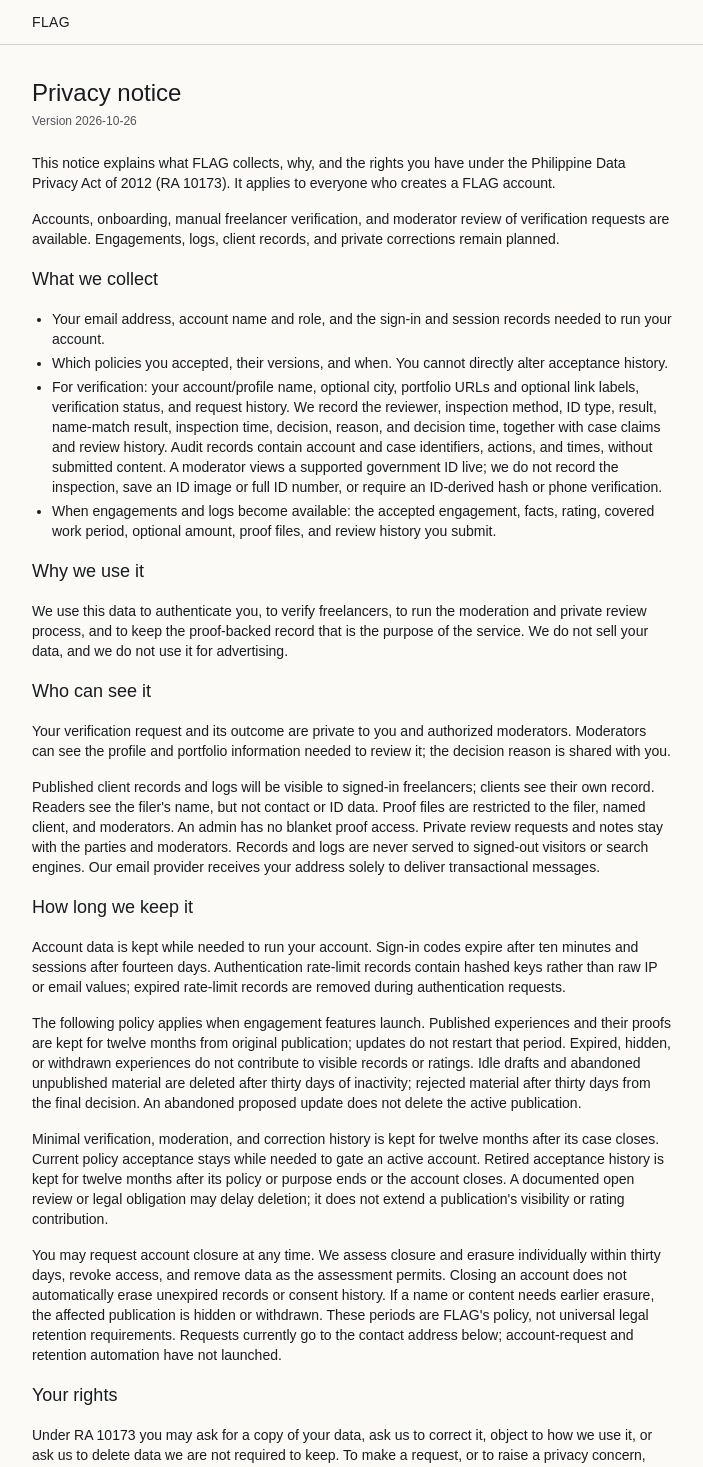
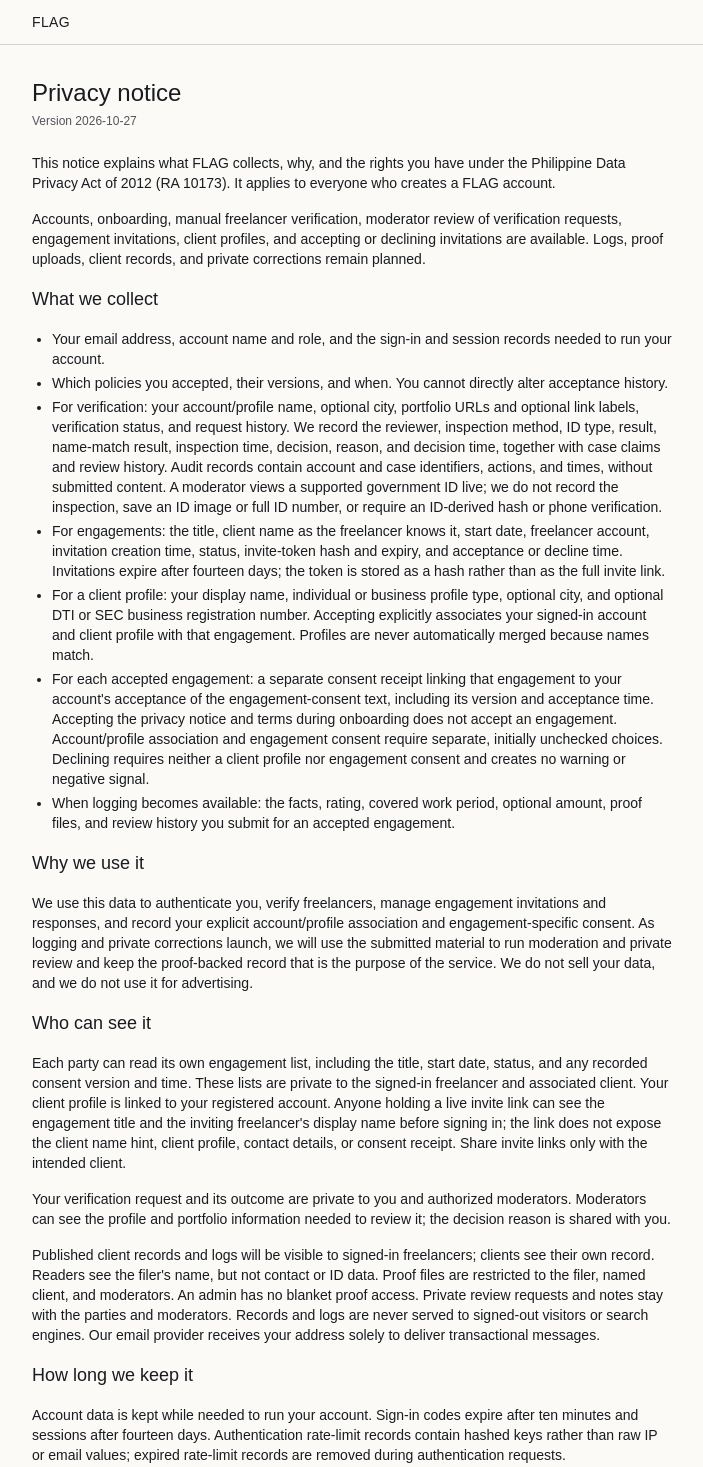
Before and after one commit to slvdrvncntjvr/FLAG, a Next.js app in the folder web/: page /legal/privacy in a window 1280 px wide. Shown: the top 1467 px of the page, without its empty margins (288-991 px from the left). Built offline with nearby package versions, Linux system fonts and the light colour scheme; a web font is replaced by a local one.

Commit message:
PRD-F9 update engagement notices and record dev migration

```diff
--- a/web/src/app/(public)/legal/privacy/page.tsx
+++ b/web/src/app/(public)/legal/privacy/page.tsx
@@ -12,8 +12,9 @@ export default function Privacy() {
         2012 (RA 10173). It applies to everyone who creates a FLAG account.
       </p>
       <p>
-        Accounts, onboarding, manual freelancer verification, and moderator review of verification requests are
-        available. Engagements, logs, client records, and private corrections remain planned.
+        Accounts, onboarding, manual freelancer verification, moderator review of verification requests, engagement
+        invitations, client profiles, and accepting or declining invitations are available. Logs, proof uploads,
+        client records, and private corrections remain planned.
       </p>
 
       <h2 className="font-serif text-lg">What we collect</h2>
@@ -29,19 +30,44 @@ export default function Privacy() {
           image or full ID number, or require an ID-derived hash or phone verification.
         </li>
         <li>
-          When engagements and logs become available: the accepted engagement, facts, rating, covered work period,
-          optional amount, proof files, and review history you submit.
+          For engagements: the title, client name as the freelancer knows it, start date, freelancer account,
+          invitation creation time, status, invite-token hash and expiry, and acceptance or decline time. Invitations
+          expire after fourteen days; the token is stored as a hash rather than as the full invite link.
+        </li>
+        <li>
+          For a client profile: your display name, individual or business profile type, optional city, and optional
+          DTI or SEC business registration number. Accepting explicitly associates your signed-in account and client
+          profile with that engagement. Profiles are never automatically merged because names match.
+        </li>
+        <li>
+          For each accepted engagement: a separate consent receipt linking that engagement to your account&apos;s
+          acceptance of the engagement-consent text, including its version and acceptance time. Accepting the privacy
+          notice and terms during onboarding does not accept an engagement. Account/profile association and engagement
+          consent require separate, initially unchecked choices. Declining requires neither a client profile nor
+          engagement consent and creates no warning or negative signal.
+        </li>
+        <li>
+          When logging becomes available: the facts, rating, covered work period, optional amount, proof files,
+          and review history you submit for an accepted engagement.
         </li>
       </ul>
 
       <h2 className="font-serif text-lg">Why we use it</h2>
       <p>
-        We use this data to authenticate you, to verify freelancers, to run the moderation and private review process, and to
-        keep the proof-backed record that is the purpose of the service. We do not sell your data, and we do not use it
-        for advertising.
+        We use this data to authenticate you, verify freelancers, manage engagement invitations and responses, and
+        record your explicit account/profile association and engagement-specific consent. As logging and private
+        corrections launch, we will use the submitted material to run moderation and private review and keep the
+        proof-backed record that is the purpose of the service. We do not sell your data, and we do not use it for advertising.
       </p>
 
       <h2 className="font-serif text-lg">Who can see it</h2>
+      <p>
+        Each party can read its own engagement list, including the title, start date, status, and any recorded consent
+        version and time. These lists are private to the signed-in freelancer and associated client. Your client profile
+        is linked to your registered account. Anyone holding a live invite link can see the engagement title and the
+        inviting freelancer&apos;s display name before signing in; the link does not expose the client name hint, client
+        profile, contact details, or consent receipt. Share invite links only with the intended client.
+      </p>
       <p>
         Your verification request and its outcome are private to you and authorized moderators. Moderators can see
         the profile and portfolio information needed to review it; the decision reason is shared with you.
@@ -61,7 +87,7 @@ export default function Privacy() {
         expired rate-limit records are removed during authentication requests.
       </p>
       <p>
-        The following policy applies when engagement features launch. Published experiences and their proofs are kept
+        The following policy applies when logging launches. Published experiences and their proofs are kept
         for twelve months from original publication; updates do not restart that period. Expired, hidden, or withdrawn
         experiences do not contribute to visible records or ratings. Idle drafts and abandoned unpublished material
         are deleted after thirty days of inactivity; rejected material after thirty days from the final decision.
--- a/web/src/app/(public)/legal/terms/page.tsx
+++ b/web/src/app/(public)/legal/terms/page.tsx
@@ -26,8 +26,33 @@ export default function Terms() {
         inspects a supported government ID live and records the inspection result and a reasoned approval or
         rejection. Do not submit ID images, full ID numbers, recordings, or QR data. After rejection, you may submit
         a corrected new request; the previous request and decision remain in the review history.
-        Verification means identity checked, not a guarantee of trustworthiness. Engagements, logs, client records,
+        Verification means identity checked, not a guarantee of trustworthiness. Engagement invitations, client
+        profiles, and accepting or declining invitations are available. Logs, proof uploads, client records,
         and private correction workflows remain planned.
+      </p>
+
+      <h2 className="font-serif text-lg">Engagement invitations and consent</h2>
+      <p>
+        Only verified freelancers who have accepted the current policies and freelancer acknowledgment can create an
+        invitation. Provide the engagement title, the client&apos;s name as you know it, and the start date. Send the invite
+        link to the intended client; anyone holding a live link can see the title and your freelancer display name.
+        The link expires after fourteen days and can be used for one acceptance or decline.
+      </p>
+      <p>
+        Clients sign in or register to respond. On acceptance, create a client profile with your display name and
+        individual or business type, or use the profile already linked to your account. City and DTI or SEC business
+        registration number are optional. Explicitly confirm the association of your signed-in account and profile
+        with this engagement, and separately consent to this engagement being logged with a 1 to 5 rating and
+        supporting proof subject to moderator review. These are separate, initially unchecked choices; opening an
+        invite, signing in, and accepting these terms do not accept the engagement. Each acceptance records a separate
+        engagement-specific consent receipt with its text version and time. Profiles are never automatically merged
+        on matching names.
+      </p>
+      <p>
+        Accept only if you have agreed to work with this freelancer on this engagement. You may decline without
+        creating a client profile or giving engagement consent. Declining closes the invitation, prevents a log on
+        that engagement, and produces no warning or negative signal. Each party&apos;s engagement list and any consent
+        receipt are private to the signed-in freelancer and associated client.
       </p>
 
       <h2 className="font-serif text-lg">Filing a log</h2>
--- a/web/src/lib/policies.ts
+++ b/web/src/lib/policies.ts
@@ -6,8 +6,8 @@ export const CONTACT_EMAIL = "slvdrvncntjvr@gmail.com";
 
 // Bump a version to make every user accept that policy again (PRD-F8, QAD S-12).
 export const POLICY_VERSIONS = {
-  privacy: "2026-10-26",
-  terms: "2026-10-26",
+  privacy: "2026-10-27",
+  terms: "2026-10-27",
   freelancer_ack: "2026-10-12",
   client_consent: "2026-10-12",
 } as const satisfies Record<Policy, string>;
```
Also changed, not shown: 6 other files (tests, documents, lock files or other folders).
